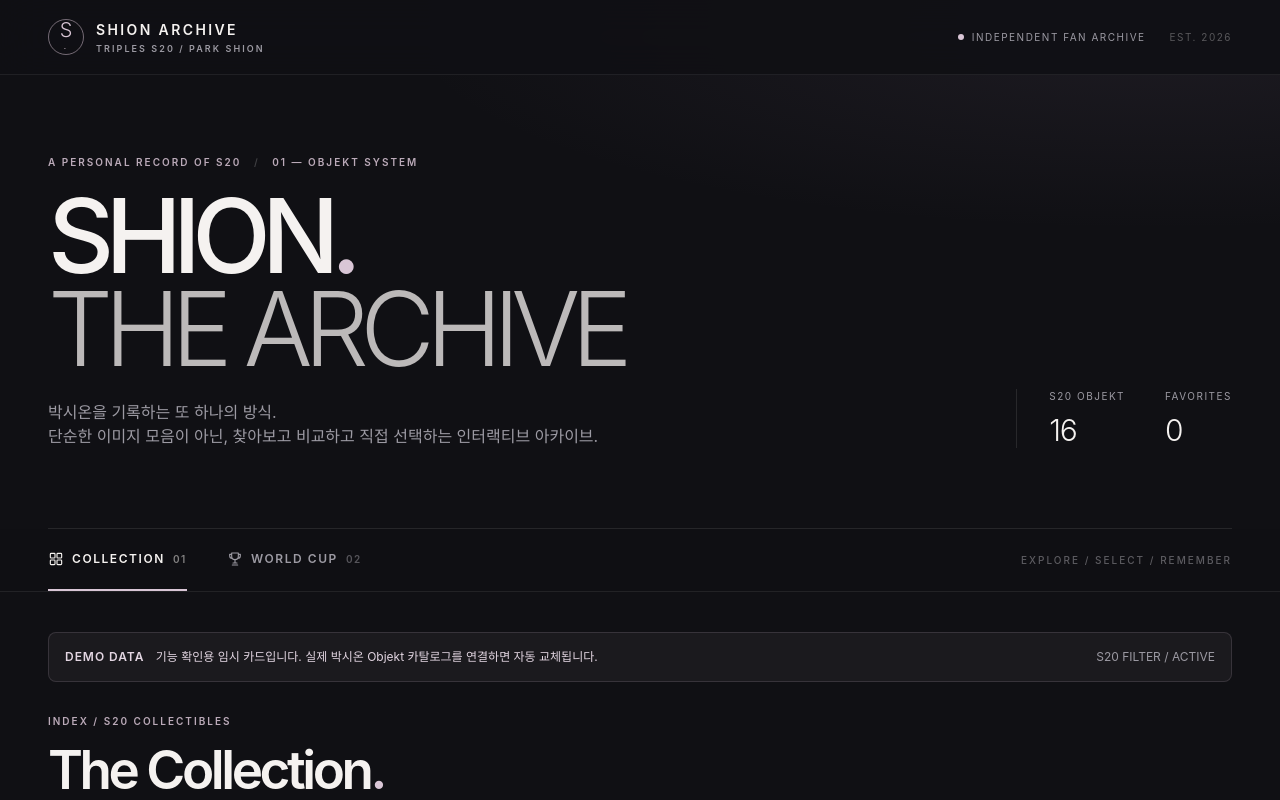
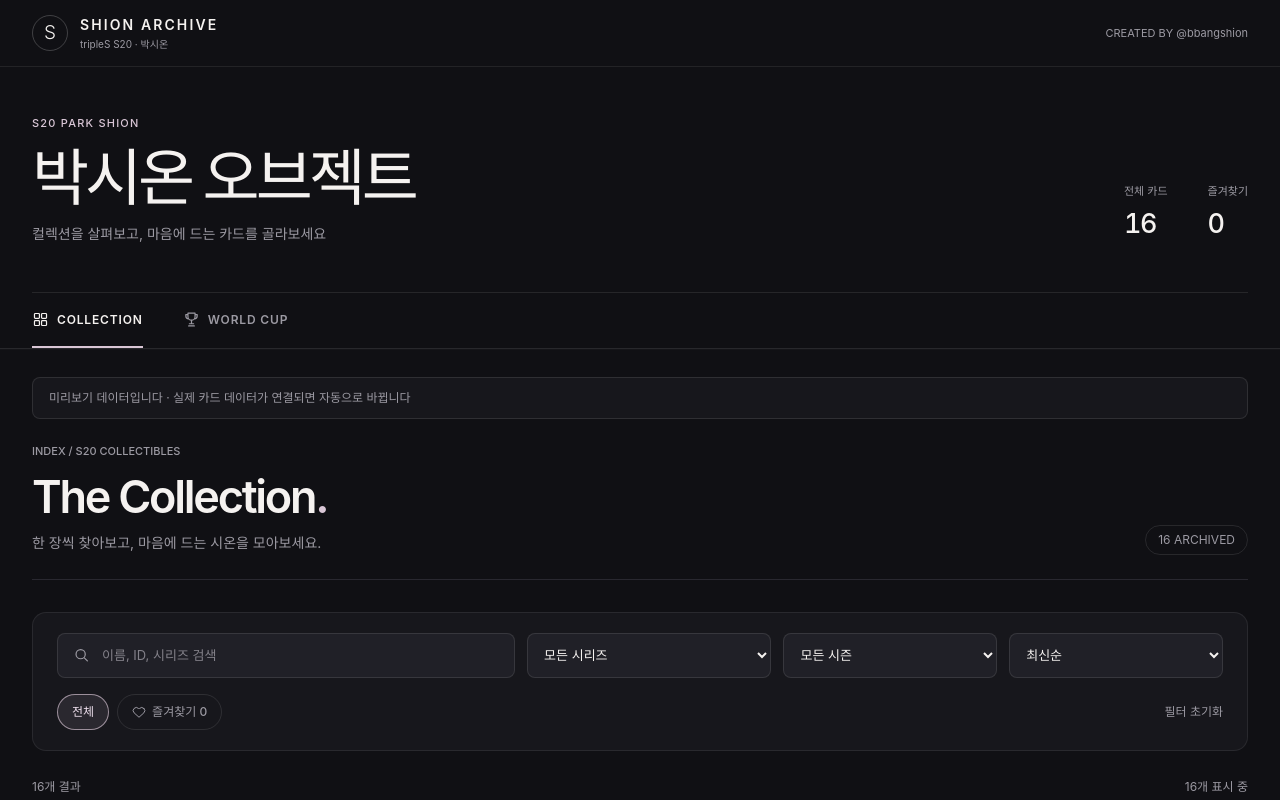
Before and after one commit to bbangshion/shion-archive, a React (Vite) app: page / in a window 1280 px wide. Shown: the top 800 px of the page. Built offline with nearby package versions, Linux system fonts and the light colour scheme.

Commit message:
Add files via upload

```diff
--- a/src/App.tsx
+++ b/src/App.tsx
@@ -4,50 +4,57 @@ import { ArrowIcon, GridIcon, TrophyIcon } from './components/Icons';
 import { ArchiveProvider, useArchive } from './state/ArchiveContext';
 
 function LoadingView() {
-  return <div role="status" aria-label="오브젝트 불러오는 중" className="grid grid-cols-2 gap-4 sm:grid-cols-4 lg:grid-cols-5">{Array.from({ length: 10 }, (_, i) => <div key={i}><div className="aspect-[3/4] animate-pulse rounded-[9px] bg-raised"/><div className="mt-3 h-3 w-2/3 animate-pulse rounded bg-raised"/></div>)}</div>;
+  return <div role="status" aria-label="오브젝트 불러오는 중" className="grid grid-cols-2 gap-x-3 gap-y-5 sm:grid-cols-3 lg:grid-cols-5">{Array.from({ length: 10 }, (_, i) => <div key={i}><div className="aspect-[3/4] animate-pulse rounded-lg bg-raised"/><div className="mt-3 h-3 w-2/3 animate-pulse rounded bg-raised"/></div>)}</div>;
 }
 
 function ArchiveApp() {
   const { screen, setScreen, catalogState: state, favorites, toggleFavorite } = useArchive();
   const catalog = state.status === 'ready' ? state.catalog : null;
   const items = catalog?.items ?? [];
-
   return (
     <div className="min-h-dvh bg-canvas text-paper">
-      <div className="pointer-events-none absolute left-0 right-0 top-0 h-[560px] overflow-hidden" aria-hidden="true"><div className="absolute inset-0 bg-[radial-gradient(ellipse_65%_40%_at_90%_5%,rgba(126,107,137,.12),transparent_90%)]" /></div>
-      <header className="relative z-10 border-b border-white/[.07] bg-canvas/90 backdrop-blur-xl">
-        <div className="mx-auto flex h-[74px] max-w-[1480px] items-center justify-between gap-4 px-5 sm:px-8 lg:px-12">
-          <a href={import.meta.env.BASE_URL} className="flex min-w-0 items-center gap-3 focus-visible:rounded focus-visible:outline focus-visible:outline-2 focus-visible:outline-blush" aria-label="SHION ARCHIVE 첫 화면">
-            <div className="grid h-9 w-9 shrink-0 place-items-center rounded-full border border-blush/50 text-xl font-light leading-none text-blush">S<span className="-ml-0.5 self-end pb-2 text-[10px]">.</span></div>
-            <div className="min-w-0"><div className="truncate text-[13px] font-semibold tracking-[.17em] text-paper sm:text-[14px]">SHION ARCHIVE</div><div className="mt-0.5 text-[9px] font-semibold tracking-[.23em] text-ash">TRIPLES S20 / PARK SHION</div></div>
+      <header className="border-b border-white/[.08] bg-canvas">
+        <div className="mx-auto flex h-[66px] max-w-[1300px] items-center justify-between gap-4 px-4 sm:px-8">
+          <a href={import.meta.env.BASE_URL} className="flex min-w-0 items-center gap-3 rounded-sm focus-visible:outline focus-visible:outline-2 focus-visible:outline-blush" aria-label="SHION ARCHIVE 홈">
+            <span className="grid h-9 w-9 shrink-0 place-items-center rounded-full border border-white/20 text-[19px] font-light text-paper" aria-hidden="true">S</span>
+            <span className="min-w-0"><span className="block truncate text-[13px] font-semibold tracking-[.15em] text-paper sm:text-sm">SHION ARCHIVE</span><span className="mt-0.5 block text-[10px] text-ash">tripleS S20 · 박시온</span></span>
           </a>
-          <div className="hidden items-center gap-2 text-[10px] tracking-[.15em] text-ash sm:flex"><span className="h-1.5 w-1.5 rounded-full bg-blush"/> INDEPENDENT FAN ARCHIVE <span className="ml-4 text-white/30">EST. 2026</span></div>
+          <span className="hidden text-[11px] text-ash sm:inline">CREATED BY @bbangshion</span>
         </div>
       </header>
-      <main className="relative mx-auto max-w-[1480px] px-5 pb-24 sm:px-8 lg:px-12">
-        <section className="relative flex flex-col justify-between gap-10 border-b border-white/[.09] py-12 sm:py-16 lg:flex-row lg:items-end lg:py-20">
-          <div><p className="micro-label mb-5">A PERSONAL RECORD OF S20 <span className="mx-2 text-white/20">/</span> 01 — OBJEKT SYSTEM</p><h1 className="max-w-[900px] text-[clamp(49px,8vw,118px)] font-medium leading-[.91] tracking-[-.085em] text-paper">SHION<span className="text-blush">.</span><br/><span className="font-light text-paper/75">THE ARCHIVE</span></h1><p className="mt-6 max-w-[570px] text-sm leading-7 text-ash sm:text-base">박시온을 기록하는 또 하나의 방식.<br className="hidden sm:block"/> 단순한 이미지 모음이 아닌, 찾아보고 비교하고 직접 선택하는 인터랙티브 아카이브.</p></div>
-          <div className="flex shrink-0 gap-7 border-t border-white/10 pt-5 sm:gap-10 lg:border-l lg:border-t-0 lg:pl-8 lg:pt-0"><div><div className="text-[10px] tracking-[.15em] text-ash">S20 OBJEKT</div><div className="mt-2 text-3xl font-light tracking-[-.05em] text-paper">{state.status === 'ready' ? items.length.toLocaleString('ko-KR') : '—'}</div></div><div><div className="text-[10px] tracking-[.15em] text-ash">FAVORITES</div><div className="mt-2 text-3xl font-light tracking-[-.05em] text-paper">{favorites.size}</div></div></div>
+
+      <main className="mx-auto max-w-[1300px] px-4 pb-16 sm:px-8 sm:pb-24">
+        <section className="flex flex-col justify-between gap-6 border-b border-white/[.09] py-9 sm:flex-row sm:items-end sm:py-12">
+          <div className="max-w-[730px]">
+            <p className="mb-3 text-[11px] font-medium tracking-[.11em] text-blush">S20 PARK SHION</p>
+            <h1 className="text-[clamp(33px,5vw,62px)] font-semibold leading-[1.11] tracking-[-.065em] text-paper">박시온 오브젝트</h1>
+            <p className="mt-3 text-[13px] leading-6 text-ash sm:text-sm">컬렉션을 살펴보고, 마음에 드는 카드를 골라보세요</p>
+          </div>
+          <div className="flex shrink-0 gap-7 sm:gap-10">
+            <div><div className="text-[11px] text-ash">전체 카드</div><div className="mt-1 text-[27px] font-medium tabular-nums tracking-[-.055em] text-paper">{state.status === 'ready' ? items.length.toLocaleString('ko-KR') : '—'}</div></div>
+            <div><div className="text-[11px] text-ash">즐겨찾기</div><div className="mt-1 text-[27px] font-medium tabular-nums tracking-[-.055em] text-paper">{favorites.size}</div></div>
+          </div>
         </section>
-        <div className="sticky top-0 z-20 -mx-5 mb-10 border-b border-white/[.08] bg-canvas/95 px-5 backdrop-blur-xl sm:-mx-8 sm:px-8 lg:-mx-12 lg:px-12">
-          <nav aria-label="SHION OBJEKT 메뉴" className="flex max-w-full items-center gap-6 overflow-x-auto sm:gap-10">
-            <button type="button" onClick={() => setScreen('collection')} aria-current={screen === 'collection' ? 'page' : undefined} className={`nav-item ${screen === 'collection' ? 'nav-current' : ''}`}><GridIcon width={16} height={16}/> COLLECTION <span className="hidden text-[10px] opacity-50 sm:inline">01</span></button>
-            <button type="button" onClick={() => setScreen('worldcup')} aria-current={screen === 'worldcup' ? 'page' : undefined} className={`nav-item ${screen === 'worldcup' ? 'nav-current' : ''}`}><TrophyIcon width={16} height={16}/> WORLD CUP <span className="hidden text-[10px] opacity-50 sm:inline">02</span></button>
-            <span className="ml-auto hidden whitespace-nowrap text-[10px] font-medium tracking-[.2em] text-ash/55 lg:block">EXPLORE / SELECT / REMEMBER</span>
+
+        <div className="archive-tab-bar sticky top-0 z-30 -mx-4 mb-7 border-b border-white/[.1] px-4 sm:-mx-8 sm:px-8">
+          <nav aria-label="아카이브 메뉴" className="flex h-[55px] items-center gap-7 sm:gap-10">
+            <button type="button" onClick={() => setScreen('collection')} aria-current={screen === 'collection' ? 'page' : undefined} className={`nav-item ${screen === 'collection' ? 'nav-current' : ''}`}><GridIcon width={17} height={17}/> COLLECTION</button>
+            <button type="button" onClick={() => setScreen('worldcup')} aria-current={screen === 'worldcup' ? 'page' : undefined} className={`nav-item ${screen === 'worldcup' ? 'nav-current' : ''}`}><TrophyIcon width={17} height={17}/> WORLD CUP</button>
           </nav>
         </div>
+
         {state.status === 'loading' ? <LoadingView/> : state.status === 'error' ? (
-          <div role="alert" className="empty-box"><p className="text-lg font-medium text-paper">오브젝트 데이터 연결 실패</p><p className="mt-3 max-w-xl break-words text-sm leading-7 text-ash">{state.error}</p><button type="button" className="btn-primary mt-6" onClick={state.retry}>다시 불러오기 <ArrowIcon width={17} height={17}/></button></div>
+          <div role="alert" className="empty-box"><p className="text-lg font-medium text-paper">오브젝트를 불러오지 못했어요</p><p className="mt-3 max-w-xl break-words text-sm leading-7 text-ash">{state.error}</p><button type="button" className="btn-primary mt-6 gap-2" onClick={state.retry}>다시 시도 <ArrowIcon width={16} height={16}/></button></div>
         ) : items.length === 0 ? (
-          <div className="empty-box"><p className="text-lg font-medium text-paper">시온의 Objekt 데이터가 없습니다.</p><p className="mt-3 max-w-xl text-sm leading-7 text-ash">실제 데이터에서 member 필드가 S20, S20_SHION 또는 박시온인지 확인해 주세요. 다른 멤버의 카드는 자동 제외됩니다.</p><button type="button" className="btn-ghost mt-6" onClick={state.retry}>데이터 다시 확인</button></div>
+          <div className="empty-box"><p className="text-lg font-medium text-paper">표시할 카드가 없어요</p><p className="mt-3 max-w-xl text-sm leading-7 text-ash">연결된 데이터에서 박시온(S20) 카드를 찾지 못했습니다</p><button type="button" className="btn-ghost mt-6" onClick={state.retry}>다시 확인</button></div>
         ) : (
           <>
-            {catalog?.isDemo && <div role="note" className="mb-8 flex flex-wrap items-center justify-between gap-2 rounded-lg border border-blush/15 bg-blush/[.055] px-4 py-3 text-xs leading-6 text-[#E3D6E2]"><span><b className="mr-2 font-semibold tracking-[.08em]">DEMO DATA</b> 기능 확인용 임시 카드입니다. 실제 박시온 Objekt 카탈로그를 연결하면 자동 교체됩니다.</span><span className="text-ash">S20 FILTER / ACTIVE</span></div>}
+            {catalog?.isDemo && <div role="note" className="mb-6 rounded-lg border border-white/10 bg-surface px-4 py-3 text-xs text-ash">미리보기 데이터입니다 · 실제 카드 데이터가 연결되면 자동으로 바뀝니다</div>}
             {screen === 'collection' ? <Collection items={items} favorites={favorites} onToggleFavorite={toggleFavorite}/> : <TournamentArena items={items} isDemo={!!catalog?.isDemo} favorites={favorites} onToggleFavorite={toggleFavorite}/>}
           </>
         )}
       </main>
-      <footer className="border-t border-white/[.08] px-5 py-8 sm:px-8 lg:px-12"><div className="mx-auto flex max-w-[1384px] flex-wrap items-center justify-between gap-4 text-[11px] text-ash"><div><span className="font-semibold tracking-[.13em] text-paper">SHION ARCHIVE</span><span className="mx-3 text-white/20">/</span> fan-made, non-official project</div><div className="tracking-[.08em]">CREATED BY <span className="font-semibold text-blush">@bbangshion</span> <span className="mx-2 text-white/20">·</span> S20 PARK SHION</div></div></footer>
+      <footer className="border-t border-white/[.08] px-4 py-7 sm:px-8"><div className="mx-auto flex max-w-[1236px] flex-wrap items-center justify-between gap-3 text-[11px] text-ash"><span className="font-semibold tracking-[.1em] text-paper">SHION ARCHIVE</span><span>비공식 팬 아카이브 · CREATED BY <span className="text-paper">@bbangshion</span></span></div></footer>
     </div>
   );
 }
--- a/src/index.css
+++ b/src/index.css
@@ -7,29 +7,31 @@
 html { scroll-behavior: smooth; }
 body { margin: 0; min-width: 320px; background: #101014; }
 button, input, select { font: inherit; }
-button { cursor: pointer; }
+button { cursor: pointer; touch-action: manipulation; }
 button:disabled { cursor: not-allowed; }
 ::selection { background: #D9C6D6; color: #141116; }
 
+/* Fully opaque sticky bar: no inputs or card text showing through on scroll. */
+.archive-tab-bar { background: #101014; isolation: isolate; box-shadow: 0 1px 0 rgba(255,255,255,.025); }
+
 @layer components {
-  .micro-label { @apply text-[10px] font-semibold uppercase tracking-[.20em] text-blush/85; }
-  .heading-lg { @apply text-[clamp(29px,4.5vw,53px)] font-semibold leading-[1.1] tracking-[-.065em] text-paper; }
-  .field { @apply h-[46px] rounded-lg border border-white/[.11] bg-[#202027] px-3.5 text-[13px] text-paper outline-none transition-[border-color,box-shadow] duration-[250ms] ease-plush placeholder:text-ash/70 focus:border-blush/55 focus:ring-1 focus:ring-blush/20; }
-  .pill { @apply inline-flex min-h-9 items-center justify-center rounded-full border border-white/10 px-4 py-2 text-[12px] font-medium text-ash transition-all duration-[250ms] ease-plush hover:border-white/25 hover:text-paper focus-visible:outline focus-visible:outline-2 focus-visible:outline-blush; }
+  .micro-label { @apply text-[11px] font-medium text-ash; }
+  .heading-lg { @apply text-[clamp(26px,4vw,45px)] font-semibold leading-[1.13] tracking-[-.05em] text-paper; }
+  .field { @apply h-[45px] min-w-0 rounded-lg border border-white/[.1] bg-[#202027] px-3 text-[13px] text-paper outline-none transition-[border-color,box-shadow] duration-[250ms] ease-plush placeholder:text-ash/80 focus:border-blush/60 focus:ring-1 focus:ring-blush/20; }
+  .pill { @apply inline-flex min-h-9 items-center justify-center rounded-full border border-white/10 px-3.5 py-2 text-[12px] font-medium text-ash transition-[border-color,background-color,color] duration-[250ms] ease-plush hover:border-white/25 hover:text-paper focus-visible:outline focus-visible:outline-2 focus-visible:outline-blush; }
   .pill-active { @apply border-blush/65 bg-blush/10 text-[#F1E2F0]; }
-  .btn-primary { @apply inline-flex min-h-[46px] items-center justify-center rounded-lg border border-transparent bg-blush px-5 py-3 text-sm font-semibold text-[#1B1720] transition-[background,transform] duration-[250ms] ease-plush hover:bg-[#ECDDEC] active:scale-[.985] focus-visible:outline focus-visible:outline-2 focus-visible:outline-offset-2 focus-visible:outline-blush; }
-  .btn-ghost { @apply inline-flex min-h-[43px] items-center justify-center rounded-lg border border-white/15 bg-white/[.03] px-4 py-2 text-xs font-medium text-paper/85 transition-all duration-[250ms] ease-plush hover:border-white/35 hover:bg-white/[.07] focus-visible:outline focus-visible:outline-2 focus-visible:outline-offset-2 focus-visible:outline-blush disabled:opacity-35; }
-  .icon-button { @apply grid h-9 w-9 shrink-0 place-items-center rounded-full border border-white/15 text-paper/80 transition-all duration-[250ms] ease-plush hover:bg-white/10 hover:text-white focus-visible:outline focus-visible:outline-2 focus-visible:outline-blush; }
-  .nav-item { @apply relative flex h-[62px] shrink-0 items-center gap-2 whitespace-nowrap border-b-2 border-transparent text-[11px] font-semibold tracking-[.13em] text-ash transition-colors duration-[250ms] ease-plush hover:text-paper focus-visible:outline focus-visible:outline-2 focus-visible:outline-blush sm:text-xs; }
+  .btn-primary { @apply inline-flex min-h-[45px] items-center justify-center rounded-lg bg-blush px-5 py-3 text-sm font-semibold text-[#1B1720] transition-[background-color,transform] duration-[250ms] ease-plush hover:bg-[#ECDDEC] active:scale-[.99] focus-visible:outline focus-visible:outline-2 focus-visible:outline-offset-2 focus-visible:outline-blush; }
+  .btn-ghost { @apply inline-flex min-h-[42px] items-center justify-center rounded-lg border border-white/15 bg-white/[.03] px-4 py-2 text-xs font-medium text-paper/85 transition-[border-color,background-color] duration-[250ms] ease-plush hover:border-white/35 hover:bg-white/[.07] focus-visible:outline focus-visible:outline-2 focus-visible:outline-offset-2 focus-visible:outline-blush disabled:opacity-35; }
+  .icon-button { @apply grid h-10 w-10 shrink-0 place-items-center rounded-full border border-white/15 text-paper/80 transition-colors duration-[250ms] ease-plush hover:bg-white/10 hover:text-white focus-visible:outline focus-visible:outline-2 focus-visible:outline-blush; }
+  .nav-item { @apply relative flex h-[55px] shrink-0 items-center gap-2 whitespace-nowrap border-b-2 border-transparent text-[12px] font-semibold tracking-[.07em] text-ash transition-colors duration-[250ms] ease-plush hover:text-paper focus-visible:outline focus-visible:outline-2 focus-visible:outline-blush; }
   .nav-current { @apply border-blush text-paper; }
-  .empty-box { @apply flex min-h-[260px] flex-col items-center justify-center rounded-[14px] border border-dashed border-white/[.13] bg-surface/60 p-7 text-center; }
+  .empty-box { @apply flex min-h-[230px] flex-col items-center justify-center rounded-xl border border-dashed border-white/[.13] bg-surface/60 p-6 text-center; }
 }
-@keyframes appear { from { opacity: 0; transform: translateY(7px); } to { opacity: 1; transform: translateY(0); } }
+@keyframes appear { from { opacity: 0; transform: translateY(5px); } to { opacity: 1; transform: translateY(0); } }
 .animate-appear { animation: appear 260ms cubic-bezier(.25,1,.5,1) both; }
 @media (prefers-reduced-motion: reduce) {
   *, *::before, *::after { scroll-behavior: auto !important; animation-duration: .01ms !important; transition-duration: .01ms !important; }
 }
-
 .bracket-progress::-webkit-progress-bar { background: rgba(255,255,255,.1); border-radius: 999px; }
 .bracket-progress::-webkit-progress-value { background: #D9C6D6; border-radius: 999px; transition: width 250ms cubic-bezier(.25,1,.5,1); }
 .bracket-progress::-moz-progress-bar { background: #D9C6D6; border-radius: 999px; }
```
